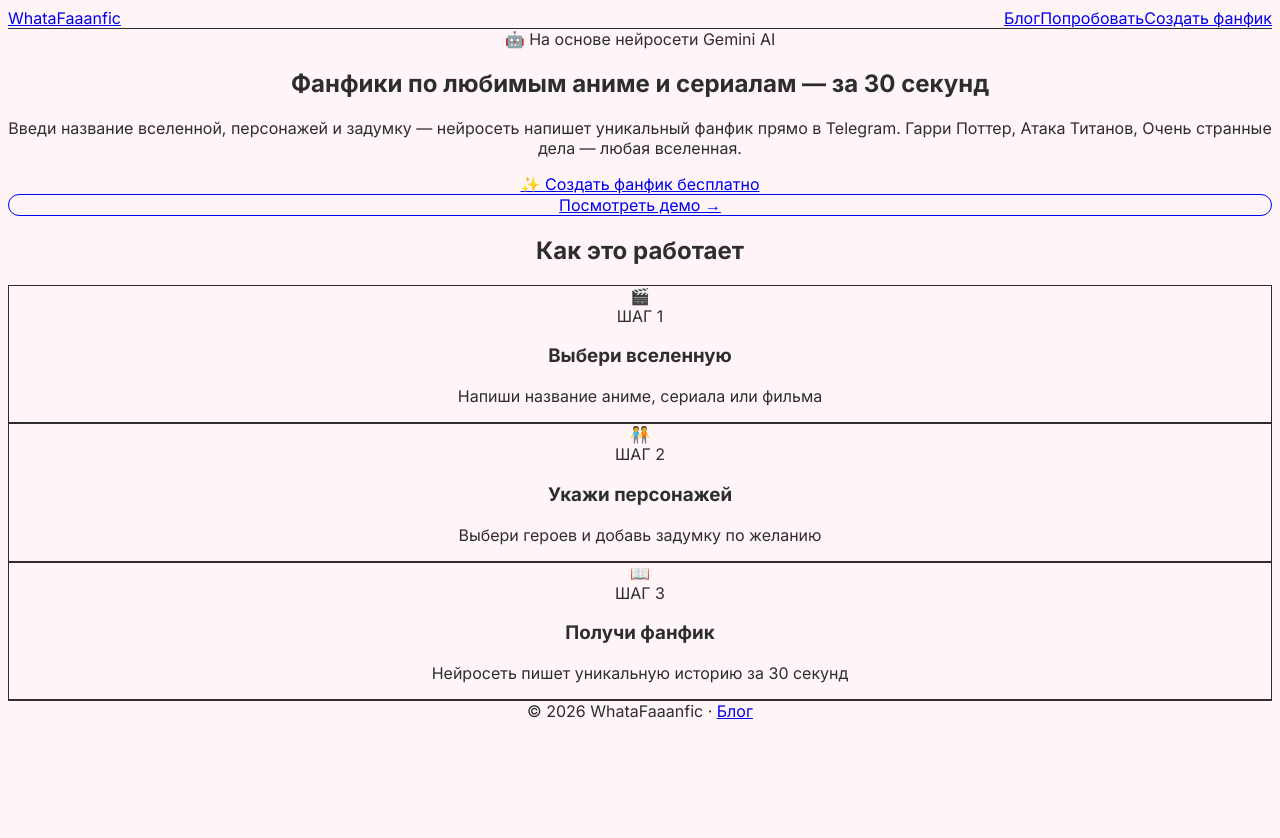
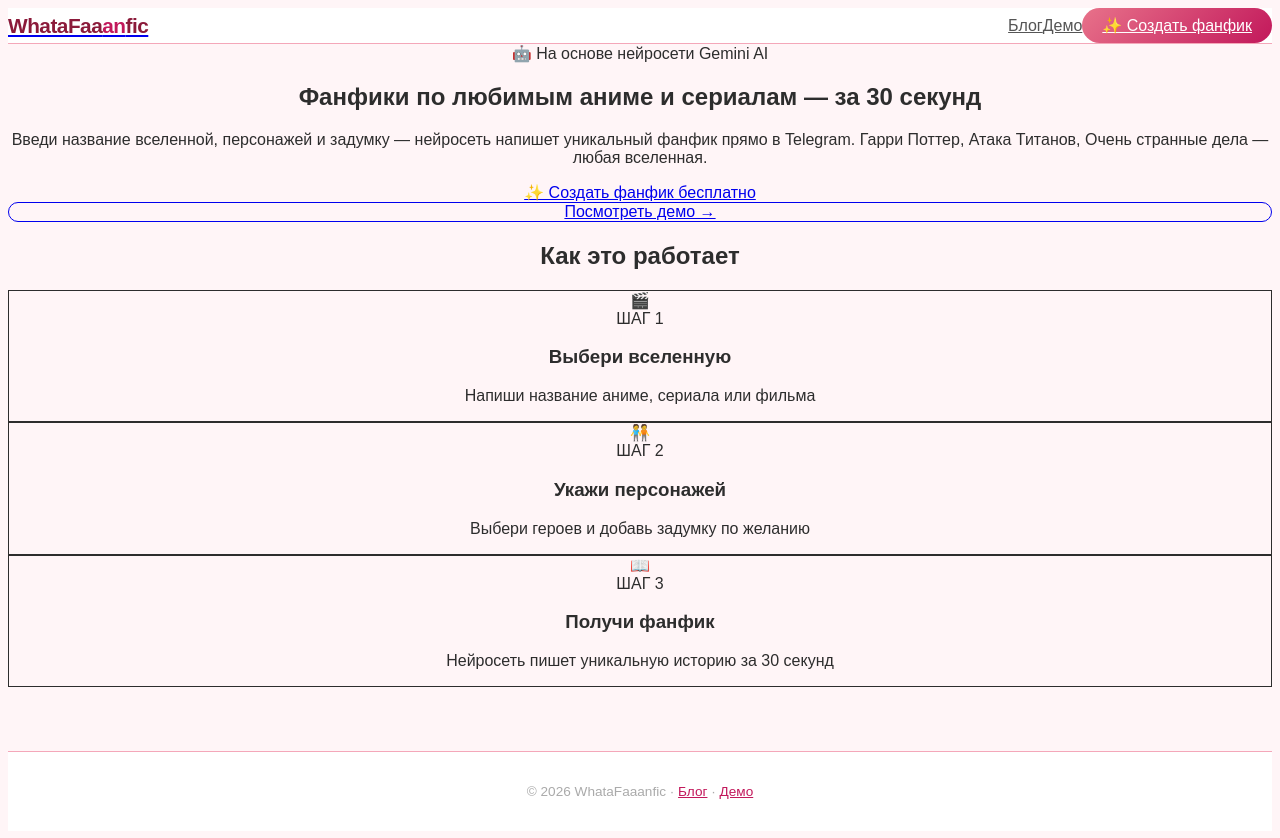
Before and after one commit to oxionezhkov-hub/whatafaaanfic-blog, a Next.js app: page / in a window 1280 px wide. Before the commit the page ends 800 px from the top, so only its background shows below. Built offline with nearby package versions, Linux system fonts and the light colour scheme.

Commit message:
Update layout.js

```diff
--- a/app/layout.js
+++ b/app/layout.js
@@ -1,57 +1,49 @@
-
-// ============================================================
-// app/layout.js
-// ============================================================
 import './globals.css'
-import { Inter } from 'next/font/google'
 import StickyBar from '@/components/StickyBar'
-
-const inter = Inter({ subsets: ['latin', 'cyrillic'] })
 
 export const metadata = {
   metadataBase: new URL('https://whatafaaanfic.vercel.app'),
   title: { default: 'WhataFaaanfic — ИИ-генератор фанфиков', template: '%s | WhataFaaanfic' },
-  description: 'Создавай уникальные фанфики по любимым аниме, сериалам и фильмам за 30 секунд с помощью нейросети.',
-  openGraph: {
-    siteName: 'WhataFaaanfic',
-    locale: 'ru_RU',
-    type: 'website',
-  },
+  description: 'Создай фанфик по любимым героям за 30 секунд. Фильмы, сериалы, игры — нейросеть напишет уникальную историю.',
+  openGraph: { siteName: 'WhataFaaanfic', locale: 'ru_RU', type: 'website' },
 }
+
+const BOT_URL = 'https://t.me/fanfic_ai_bot'
 
 export default function RootLayout({ children }) {
   return (
     <html lang="ru">
       <head>
-        <script
-          dangerouslySetInnerHTML={{
-            __html: `(function(m,e,t,r,i,k,a){m[i]=m[i]||function(){(m[i].a=m[i].a||[]).push(arguments)};m[i].l=1*new Date();k=e.createElement(t),a=e.getElementsByTagName(t)[0],k.async=1,k.src=r,a.parentNode.insertBefore(k,a)})(window, document, "script", "https://mc.yandex.ru/metrika/tag.js", "ym"); ym(YOUR_METRIKA_ID, "init", { clickmap:true, trackLinks:true, accurateTrackBounce:true });`,
-          }}
-        />
+        <script dangerouslySetInnerHTML={{ __html: `(function(m,e,t,r,i,k,a){m[i]=m[i]||function(){(m[i].a=m[i].a||[]).push(arguments)};m[i].l=1*new Date();k=e.createElement(t),a=e.getElementsByTagName(t)[0],k.async=1,k.src=r,a.parentNode.insertBefore(k,a)})(window,document,"script","https://mc.yandex.ru/metrika/tag.js","ym");ym(YOUR_METRIKA_ID,"init",{clickmap:true,trackLinks:true,accurateTrackBounce:true});` }} />
       </head>
-      <body className={`${inter.className} bg-pink-50 text-gray-800`}>
-        <StickyBar />
-        <nav className="bg-white shadow-sm border-b border-pink-100">
-          <div className="max-w-5xl mx-auto px-4 h-14 flex items-center justify-between">
-            <a href="/" className="font-bold text-xl text-pink-800 tracking-tight">
-              WhataFaaanfic
+      <body>
+        <StickyBar botUrl={`${BOT_URL}?utm_source=blog&utm_medium=sticky_bar&utm_campaign=fanfic_bot`} />
+        <nav style={{ background: '#fff', borderBottom: '1px solid #F4A7B9' }} className="shadow-sm">
+          <div className="max-w-5xl mx-auto px-4 h-16 flex items-center justify-between">
+            <a href="/" className="flex items-center gap-2">
+              <span style={{ fontWeight: 900, fontSize: '1.3rem', color: '#8B1A3A', letterSpacing: '-0.5px' }}>
+                WhataFaa<span style={{ color: '#C2185B' }}>an</span>fic
+              </span>
             </a>
-            <div className="flex gap-6 text-sm font-medium text-gray-600">
-              <a href="/blog" className="hover:text-pink-600 transition-colors">Блог</a>
-              <a href="/demo" className="hover:text-pink-600 transition-colors">Попробовать</a>
+            <div className="flex items-center gap-5 text-sm font-semibold">
+              <a href="/blog" style={{ color: '#555' }} className="hover:text-pink-700 transition-colors">Блог</a>
+              <a href="/demo" style={{ color: '#555' }} className="hover:text-pink-700 transition-colors">Демо</a>
               <a
-                href="https://t.me/whatafaaanfic_bot?utm_source=blog&utm_medium=header_nav&utm_campaign=fanfic_bot"
+                href={`${BOT_URL}?utm_source=blog&utm_medium=header_nav&utm_campaign=fanfic_bot`}
                 target="_blank"
-                className="bg-pink-600 text-white px-4 py-1.5 rounded-full hover:bg-pink-800 transition-colors"
+                style={{ background: 'linear-gradient(135deg, #E8728A, #C2185B)', color: '#fff', borderRadius: '50px', padding: '8px 20px' }}
+                className="hover:opacity-90 transition-opacity shadow-sm"
               >
-                Создать фанфик
+                ✨ Создать фанфик
               </a>
             </div>
           </div>
         </nav>
         <main>{children}</main>
-        <footer className="mt-16 py-8 bg-white border-t border-pink-100 text-center text-sm text-gray-400">
-          © 2026 WhataFaaanfic · <a href="/blog" className="hover:text-pink-600">Блог</a>
+        <footer style={{ background: '#fff', borderTop: '1px solid #F4A7B9', marginTop: '4rem', padding: '2rem 0', textAlign: 'center', color: '#aaa', fontSize: '0.85rem' }}>
+          © 2026 WhataFaaanfic ·{' '}
+          <a href="/blog" style={{ color: '#C2185B' }}>Блог</a> ·{' '}
+          <a href="/demo" style={{ color: '#C2185B' }}>Демо</a>
         </footer>
       </body>
     </html>
```
